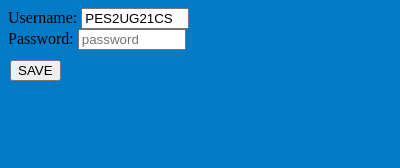
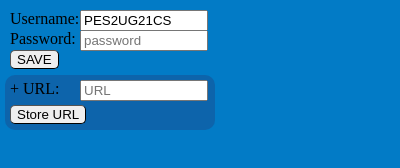
Before and after one commit to RockerBot/Extensions, a browser extension: page CHROME/pesuPortal/popup.html in a window 400 px wide. Drawn offline with Linux system fonts and the light colour scheme.

Commit message:
hotfix chrome

```diff
--- a/CHROME/pesuPortal/popup.css
+++ b/CHROME/pesuPortal/popup.css
@@ -1,35 +1,57 @@
 body{
-    /* position: fixed; */
+    /* position: abs; */
     background-color: #027bc6;
     width: 200px;
-    height: 100px;
+    height: 120px;
 }
 input[name="username"]{
-    position: fixed;
     left:80px;
     top:10px;
 }
 input[name="password"]{
-    position: fixed;
     left:80px;
     top:30px;
 }
+input[name="url"]{
+    left:80px;
+    top:80px;
+}
 label[for="username"]{
-    position: fixed;
     left:10px;
     top:10px;
     /* background-color: blueviolet; */
 }
 label[for="password"]{
-    position: fixed;
     left:10px;
     top:30px;
     /* background-color: rgb(43, 137, 226); */
 }
-label{width:70px;}
-input{width:100px;}
-.sve{
+label[for="url"]{
+    left:10px;
+    top:80px;
+}
+label{
+    position: fixed;
+    width:70px;
+}
+input{
+    position: fixed;
+    width:120px;
+}
+button{
     position: fixed;
     left:10px;
-    top:60px;
+    border-radius: 5px;
+    border-width: 1px;
 }
+div{
+    position: fixed;
+    background: #0d64ab;
+    width:210px;
+    height:55px;
+    top:75px;
+    left:5px;
+    border-radius: 10px;
+}
+.sve{ top:50px; }
+.url{ top:105px; }
--- a/CHROME/pesuPortal/popup.html
+++ b/CHROME/pesuPortal/popup.html
@@ -4,11 +4,16 @@
     <link rel="stylesheet" href="popup.css" />
 </head>
 <body>
-    <label for="uname">Username: </label>
-    <input id="uname" type="text" name="uname" placeholder="Username" value="PES2UG21CS">
-    <label for="pword">Password: </label>
-    <input id="pword" type="password" name="pword" placeholder="password"/>
+    <label for="username">Username: </label>
+    <input id="uname" type="text" name="username" placeholder="Username" value="PES2UG21CS">
+    <label for="password">Password: </label>
+    <input id="pword" type="password" name="password" placeholder="password"/>
     <button class="sve">SAVE</button>
+    <div>
+        <label for="url">+ URL: </label>
+        <input id="url" type="url" name="url" placeholder="URL"/>
+        <button class="url">Store URL</button>
+    </div>
 
     <script src="popup.js"> </script>
 </body>
--- a/CHROME/pesuPortal/popup.js
+++ b/CHROME/pesuPortal/popup.js
@@ -1,9 +1,17 @@
 document.addEventListener("click", e => {
-    if (!e.target.classList.contains("sve"))return;
+    if (e.target.classList.contains("sve")){
         obj ={
             u:document.getElementById("uname").value,
             p:document.getElementById("pword").value
         };
         chrome.storage.local.set({ tidBits_stacks: obj});
         window.close();
+    }else if (e.target.className.includes("url")){
+        chrome.storage.local.get(['tidBits_portal_urls'], (result) => {
+            var urls = result.tidBits_portal_urls ? result.tidBits_portal_urls : [];
+            var url = document.getElementById("url").value
+            if(url) urls.push(document.getElementById("url").value);
+            chrome.storage.local.set({ tidBits_portal_urls: urls});
         });
+    }
+});
--- a/CHROME/pesuPortal/portal.js
+++ b/CHROME/pesuPortal/portal.js
@@ -66,7 +66,7 @@ function login(){
 if( URLs.includes(window.location.href) ){
     login();
 }else{
-	browser.storage.local.get(['tidBits_portal_urls'], (result) => {
+	chrome.storage.local.get(['tidBits_portal_urls'], (result) => {
 		if(!result.tidBits_portal_urls.includes(window.location.href))return;
 		login();
 	});
--- a/tidBits/popup/portal/popup_portal.css
+++ b/tidBits/popup/portal/popup_portal.css
@@ -3,9 +3,7 @@ body{
     width: 200px;
     height: 420px;
 }
-*{
-    position: fixed;
-}
+*{ position: fixed; }
 input[name="username"]{
     left:80px;
     top:10px;
```
Lines whose indentation alone changed are shown as unchanged.
